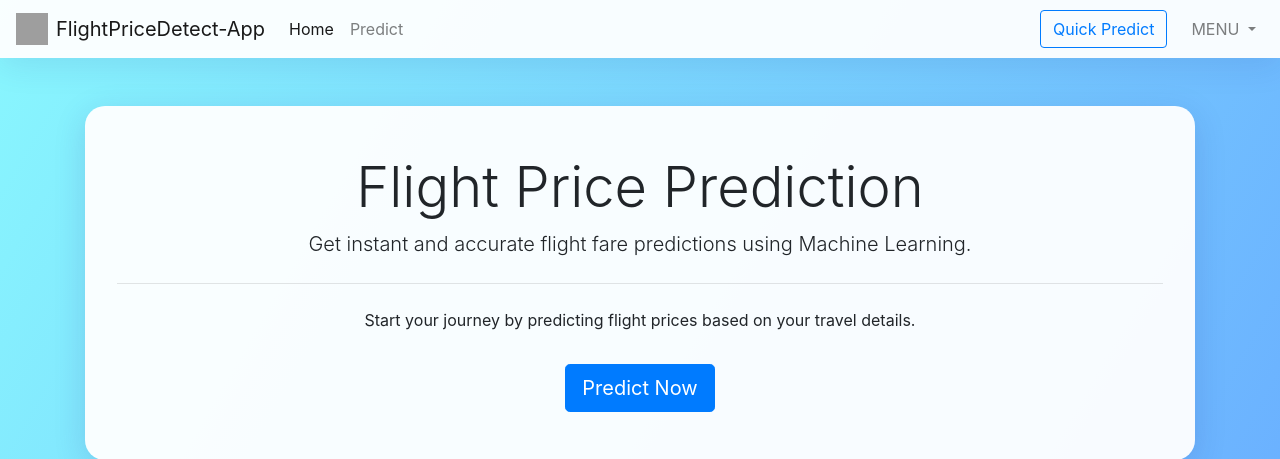
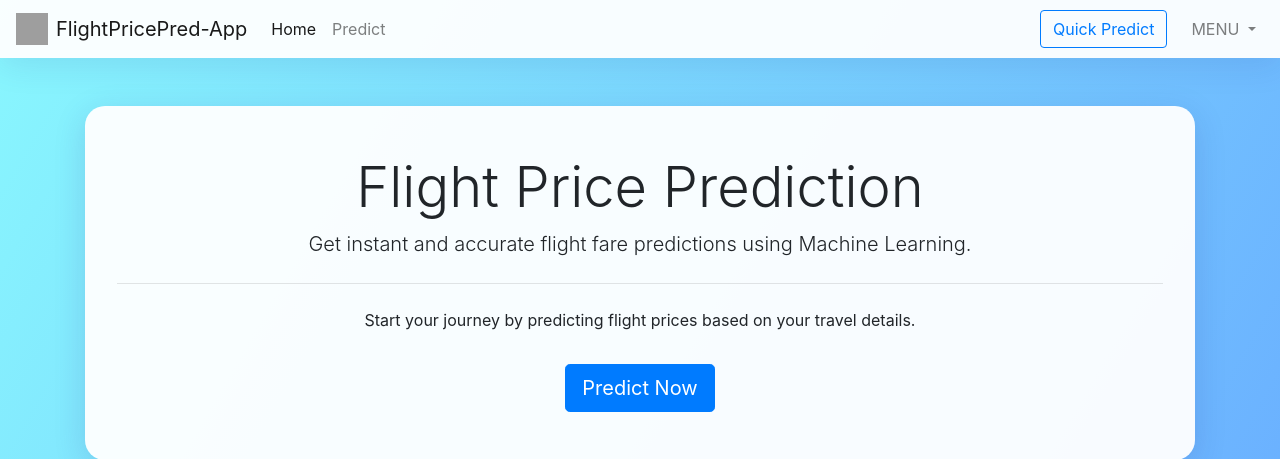
Before and after one commit to SameerRamzan/Flight-Price-Predictor-App-Project, a Flask app: page / in a window 1280 px wide. Shown: the top 459 px of the page. Run offline with Flask 3, Linux system fonts and the light colour scheme; parts of the project's set-up code (start-up, migrations or seed data) failed here and were passed over; some libraries are stand-ins or nearby versions; grey boxes are pictures that could not be loaded.

Commit message:
wrote readme file

```diff
--- a/templates/layout.html
+++ b/templates/layout.html
@@ -24,7 +24,7 @@
     <nav class="navbar navbar-expand-lg navbar-light">
         <a class="navbar-brand d-flex align-items-center" href="/">
             <img src="https://img.icons8.com/ios-filled/50/000000/airplane-take-off.png" width="32" height="32" class="mr-2" alt="Flight Icon"/>
-            FlightPriceDetect-App
+            FlightPricePred-App
         </a>
         <button class="navbar-toggler" type="button" data-toggle="collapse" data-target="#navbarNav" aria-controls="navbarNav" aria-expanded="false" aria-label="Toggle navigation">
             <span class="navbar-toggler-icon"></span>
```
Also changed, not shown: README.md.
